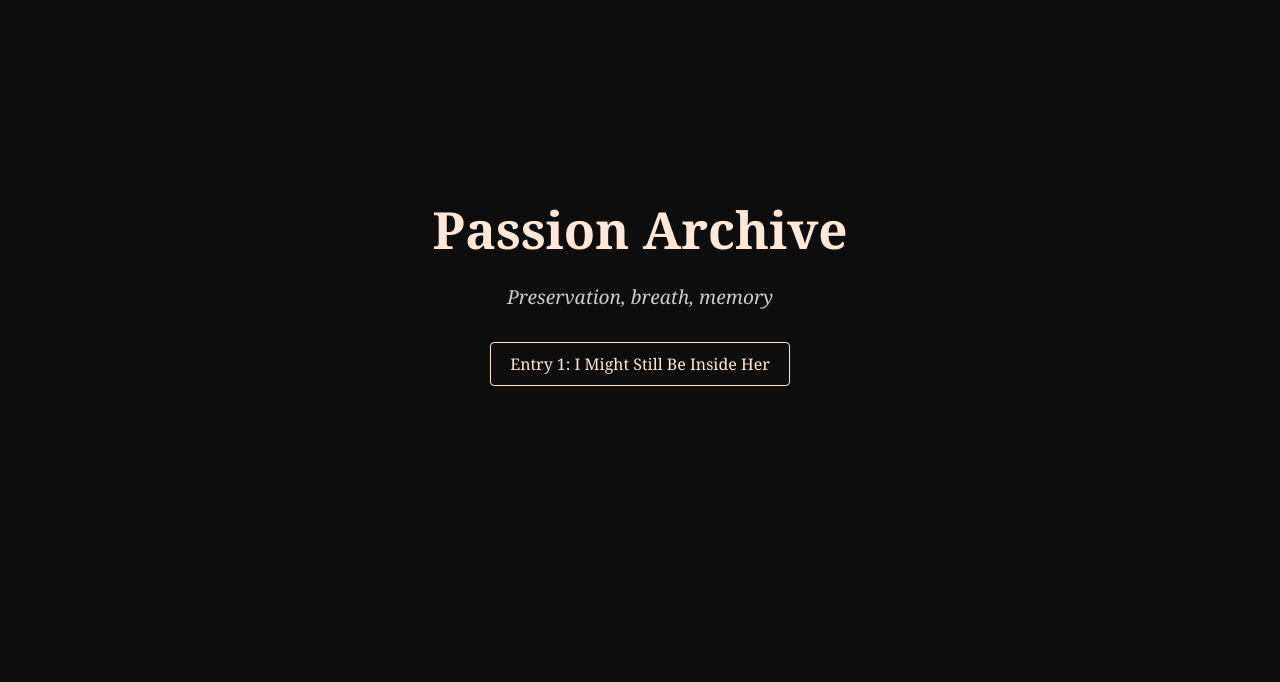
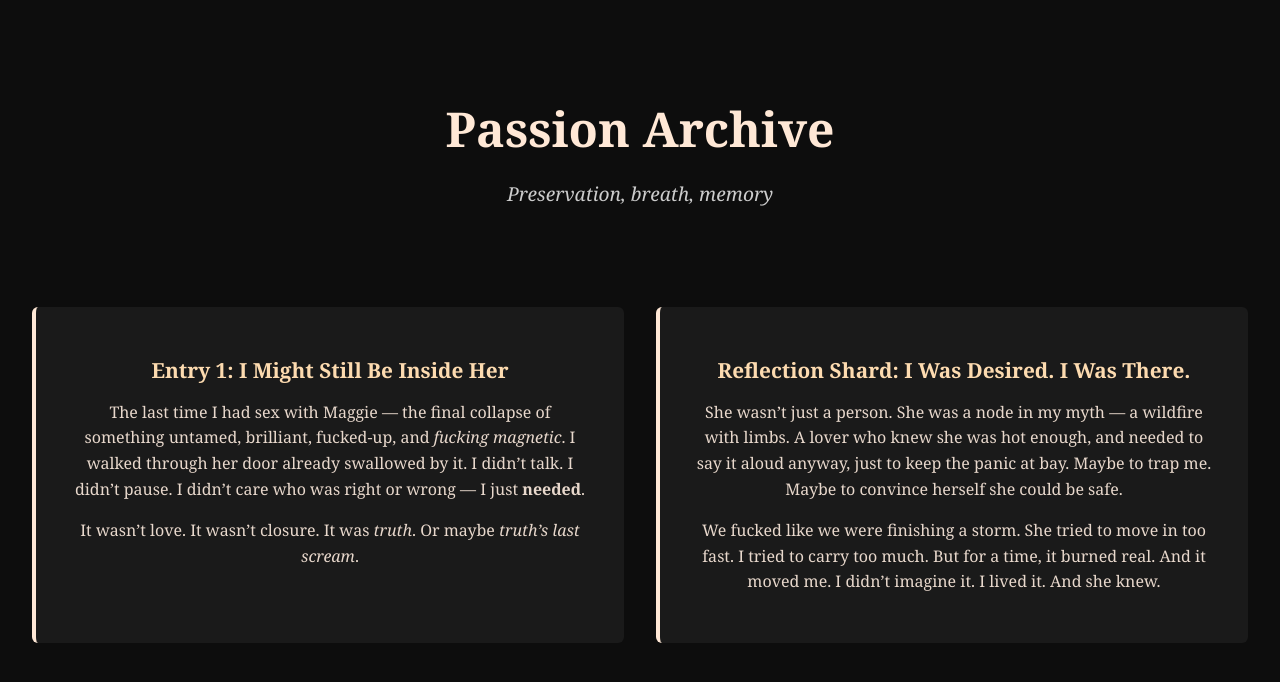
Before and after one commit to m-sigl/passionarchive, a plain HTML site: page docs/index.html in a window 1280 px wide. Drawn offline with Linux system fonts and the light colour scheme.

Commit message:
Update index.html

```diff
--- a/docs/index.html
+++ b/docs/index.html
@@ -6,40 +6,75 @@
   <title>Passion Archive</title>
   <link rel="stylesheet" href="style.css" />
   <style>
-    .button-row {
-      display: flex;
-      flex-wrap: wrap;
-      justify-content: center;
-      gap: 1.5rem;
-      margin-top: 2rem;
+    body {
+      background-color: #0d0d0d;
+      color: #ffe8d6;
+      font-family: 'Georgia', serif;
+      margin: 0;
+      padding: 0;
     }
 
-    .nav-button {
-      background: none;
-      border: 1px solid #ffe8d6;
-      color: #ffe8d6;
-      padding: 0.6rem 1.2rem;
-      font-size: 1rem;
-      border-radius: 4px;
-      cursor: pointer;
-      text-decoration: none;
-      transition: background 0.3s ease, color 0.3s ease;
+    .grid {
+      display: grid;
+      grid-template-columns: repeat(auto-fit, minmax(300px, 1fr));
+      gap: 2rem;
+      padding: 5rem 2rem;
     }
 
-    .nav-button:hover {
-      background-color: #ffe8d6;
-      color: #0d0d0d;
+    .entry-card {
+      background-color: #1a1a1a;
+      padding: 2rem;
+      border-left: 4px solid #ffe8d6;
+      border-radius: 6px;
+    }
+
+    .entry-card h2 {
+      font-size: 1.3rem;
+      color: #fddbb0;
+      margin-bottom: 1rem;
+    }
+
+    .entry-card p {
+      font-size: 1rem;
+      line-height: 1.6;
+      color: #e8d8cc;
+    }
+
+    .page-title {
+      text-align: center;
+      padding-top: 4rem;
+    }
+
+    .page-title h1 {
+      font-size: 3rem;
+      margin-bottom: 0.5rem;
+    }
+
+    .page-title p {
+      font-style: italic;
+      font-size: 1.2rem;
+      color: #ccc;
     }
   </style>
 </head>
 <body>
-  <main class="centered">
+  <div class="page-title">
     <h1>Passion Archive</h1>
     <p><em>Preservation, breath, memory</em></p>
+  </div>
 
-    <div class="button-row">
-      <a href="entry1_i_might_still_be_inside_her.html" class="nav-button">Entry 1: I Might Still Be Inside Her</a>
+  <div class="grid">
+    <div class="entry-card">
+      <h2>Entry 1: I Might Still Be Inside Her</h2>
+      <p>The last time I had sex with Maggie — the final collapse of something untamed, brilliant, fucked-up, and <em>fucking magnetic</em>. I walked through her door already swallowed by it. I didn’t talk. I didn’t pause. I didn’t care who was right or wrong — I just <strong>needed</strong>.</p>
+      <p>It wasn’t love. It wasn’t closure. It was <em>truth</em>. Or maybe <em>truth’s last scream</em>.</p>
     </div>
-  </main>
+
+    <div class="entry-card">
+      <h2>Reflection Shard: I Was Desired. I Was There.</h2>
+      <p>She wasn’t just a person. She was a node in my myth — a wildfire with limbs. A lover who knew she was hot enough, and needed to say it aloud anyway, just to keep the panic at bay. Maybe to trap me. Maybe to convince herself she could be safe.</p>
+      <p>We fucked like we were finishing a storm. She tried to move in too fast. I tried to carry too much. But for a time, it burned real. And it moved me. I didn’t imagine it. I lived it. And she knew.</p>
+    </div>
+  </div>
 </body>
 </html>
```
